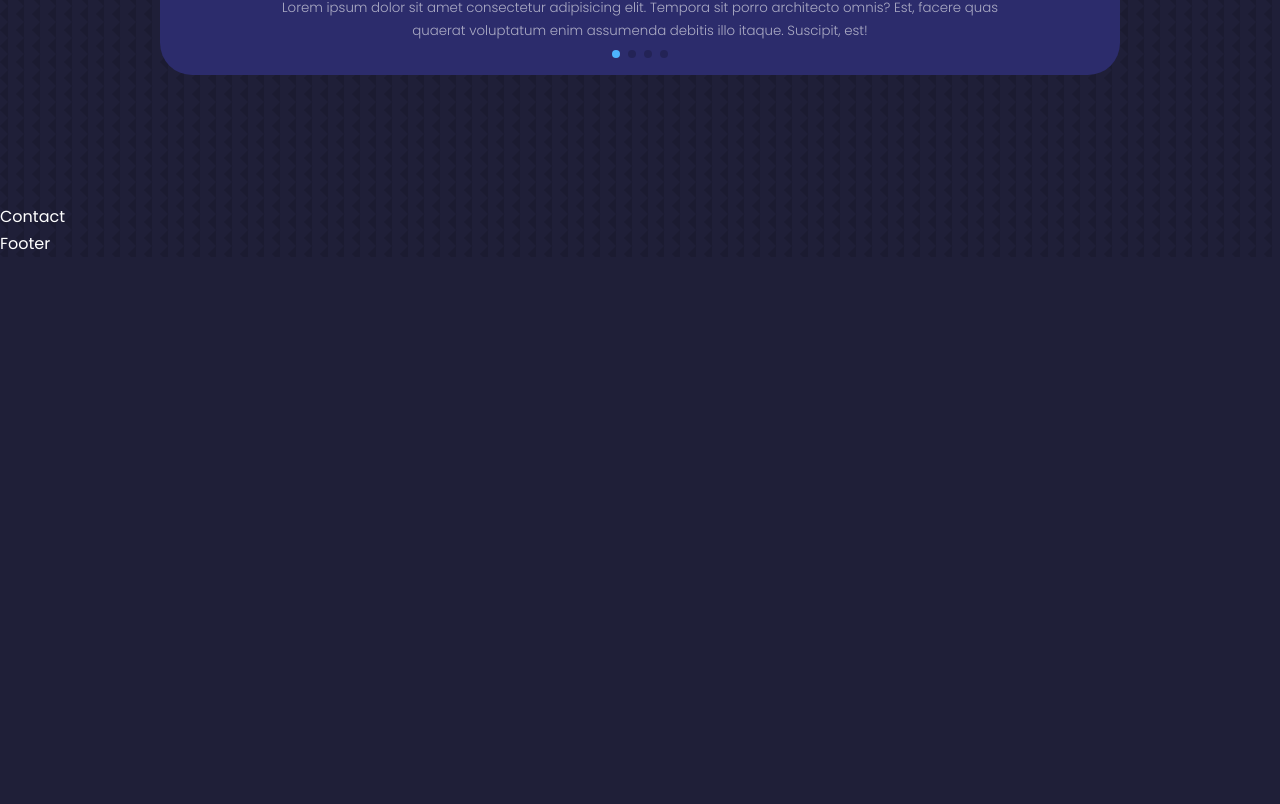
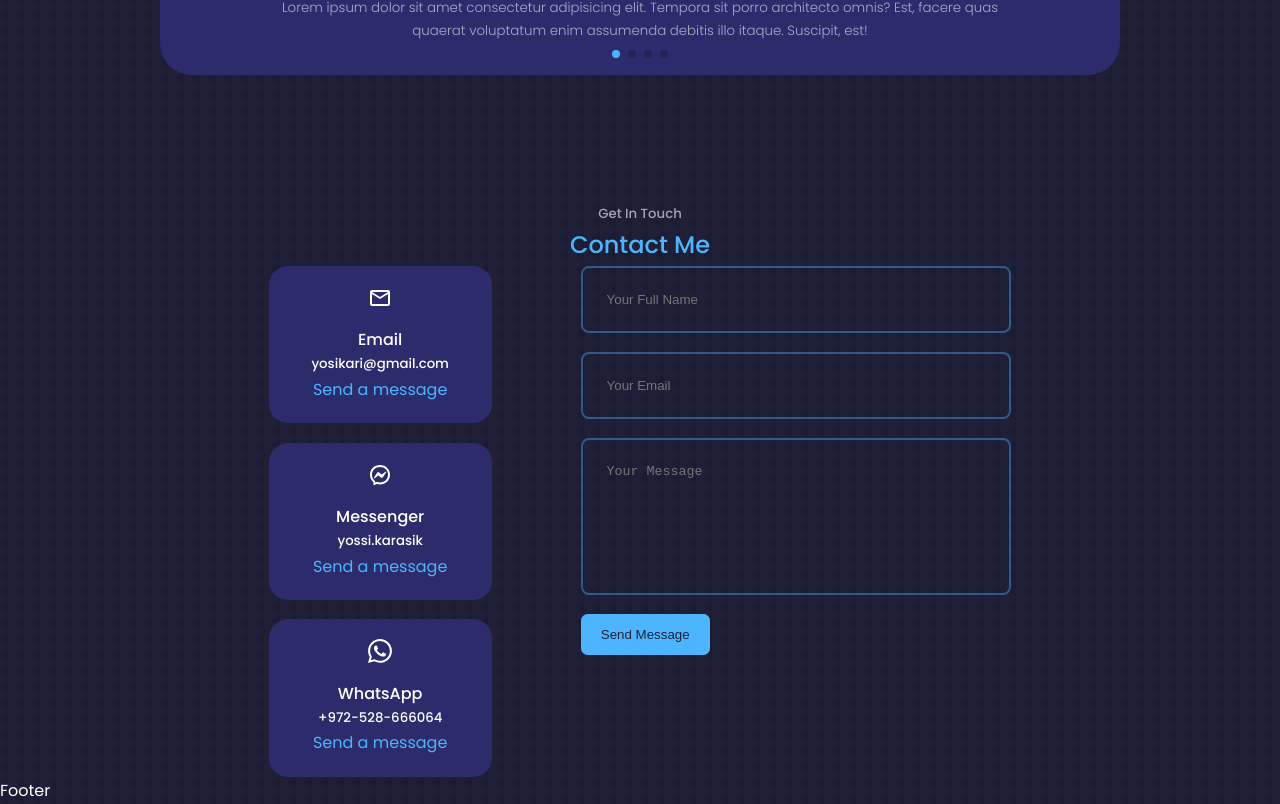
Before and after one commit to yosikari/portfolio, a React (Create React App) app: page / in a window 1280 px wide. Shown: the part 4218-5022 px from the top of the page. Before the commit the page ends 4475 px from the top, so only its background shows below. Built offline with nearby package versions, Linux system fonts and the light colour scheme.

Commit message:
Finish Contact cmp (using 'EmailJS' lib)

```diff
--- a/package.json
+++ b/package.json
@@ -6,6 +6,7 @@
     "@testing-library/jest-dom": "^5.16.5",
     "@testing-library/react": "^13.4.0",
     "@testing-library/user-event": "^13.5.0",
+    "emailjs-com": "^3.2.0",
     "react": "^18.2.0",
     "react-dom": "^18.2.0",
     "react-icons": "^4.8.0",
--- a/src/components/contact/Contact.jsx
+++ b/src/components/contact/Contact.jsx
@@ -1,9 +1,62 @@
 import React from 'react'
+import { useRef } from 'react';
 import './contact.css'
 
+import { MdOutlineMailOutline } from 'react-icons/md'
+import { RiMessengerLine } from 'react-icons/ri'
+import { BsWhatsapp } from 'react-icons/bs'
+
+import emailjs from 'emailjs-com'
+
 function Contact() {
+  const form = useRef()
+  const sendEmail = (e) => {
+    e.preventDefault();
+
+    emailjs.sendForm('service_880gtco', 'template_58dzkuj', form.current, 'TeNTAWimHfKAAwV_B')
+      .then((result) => {
+        console.log(result.text);
+      }, (error) => {
+        console.log(error.text);
+      });
+      e.target.reset()
+  };
+
   return (
-<section id='contact'>Contact</section>  )
+    <section id='contact'>
+      <h5>Get In Touch</h5>
+      <h2>Contact Me</h2>
+
+      <div className="container contact__container">
+        <div className="contact__options">
+          <article className='contact__option'>
+            <MdOutlineMailOutline className='contact__option-icon' />
+            <h4>Email</h4>
+            <h5>yosikari@gmail.com</h5>
+            <a href="mailto:yosikari@gmail.com" target="_blank">Send a message</a>
+          </article>
+          <article className='contact__option'>
+            <RiMessengerLine className='contact__option-icon' />
+            <h4>Messenger</h4>
+            <h5>yossi.karasik</h5>
+            <a href="https://m.me/yossi.karasik" target="_blank">Send a message</a>
+          </article>
+          <article className='contact__option'>
+            <BsWhatsapp className='contact__option-icon' />
+            <h4>WhatsApp</h4>
+            <h5>+972-528-666064</h5>
+            {/* <a href="https://api.whatsapp.com/send?phone=+972528666064">Send a message</a> */}
+            <a href="https://chatwith.io/s/yossikarasik" target="_blank">Send a message</a>
+          </article>
+        </div>
+        <form ref={form} onSubmit={sendEmail}>
+          <input type="text" name='name' placeholder='Your Full Name' required />
+          <input type="email" name='email' placeholder='Your Email' required />
+          <textarea name="message" rows="7" placeholder='Your Message' required></textarea>
+          <button type='submit' className='btn btn-primary'>Send Message</button>
+        </form>
+      </div>
+    </section>)
 }
 
 export default Contact
--- a/src/components/contact/contact.css
+++ b/src/components/contact/contact.css
@@ -0,0 +1,71 @@
+.container.contact__container {
+    width: 58%;
+    display: grid;
+    grid-template-columns: 30% 58%;
+    gap: 12%;
+}
+
+.contact__options {
+    display: flex;
+    flex-direction: column;
+    gap: 1.2rem;
+}
+
+.contact__option {
+    background: var(--color-bg-variant);
+    padding: 1.2rem;
+    border-radius: 1.2rem;
+    text-align: center;
+    border: 1px solid transparent;
+    transition: var(--transition);
+}
+
+.contact__option:hover {
+    background: transparent;
+    border-color: var(--color-primary-variant);
+}
+
+.contact__option-icon {
+    font-size: 1.5rem;
+    margin-bottom: .5rem;
+}
+
+.contact__option-icon a {
+    margin-top: .7rem;
+    display: inline-block;
+    font-size: .8rem;
+}
+
+/* FORM */
+
+form {
+    display: flex;
+    flex-direction: column;
+    gap: 1.2rem;
+}
+
+input,
+textarea {
+    width: 100%;
+    padding: 1.5rem;
+    border-radius: .5rem;
+    background: transparent;
+    border: 2px solid var(--color-primary-variant);
+    resize: none;
+    color: var(--color-white);
+}
+
+/* MEDIA QUERIES (MEDIUM DEVICES) */
+@media screen and (max-width:1024px) {
+    .container.contact__container {
+        grid-template-columns: 1fr;
+        gap: 2rem;
+    }
+}
+
+/* MEDIA QUERIES (SMALL DEVICES) */
+@media screen and (max-width:600px) {
+    .container.contact__container {
+        width: var(--container-width-sm);
+    }
+}
```
Also changed, not shown: 1 other file (tests, documents, lock files or other folders).
